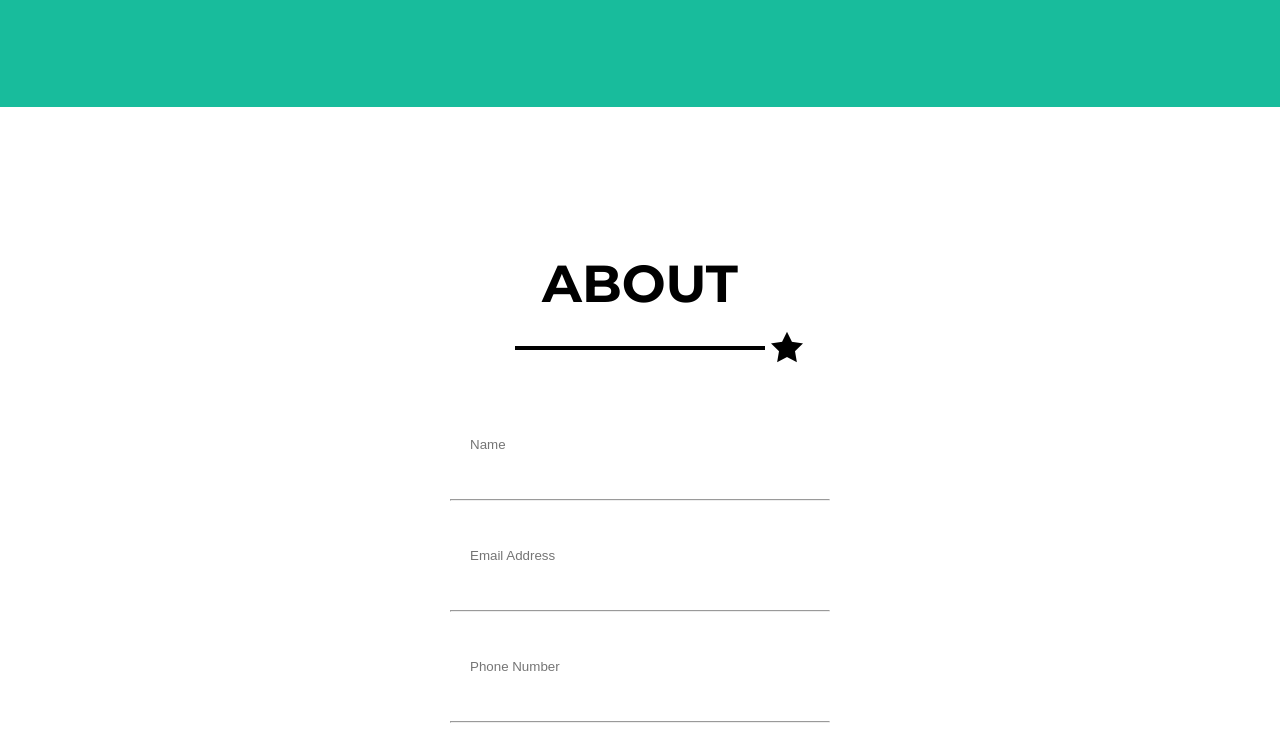
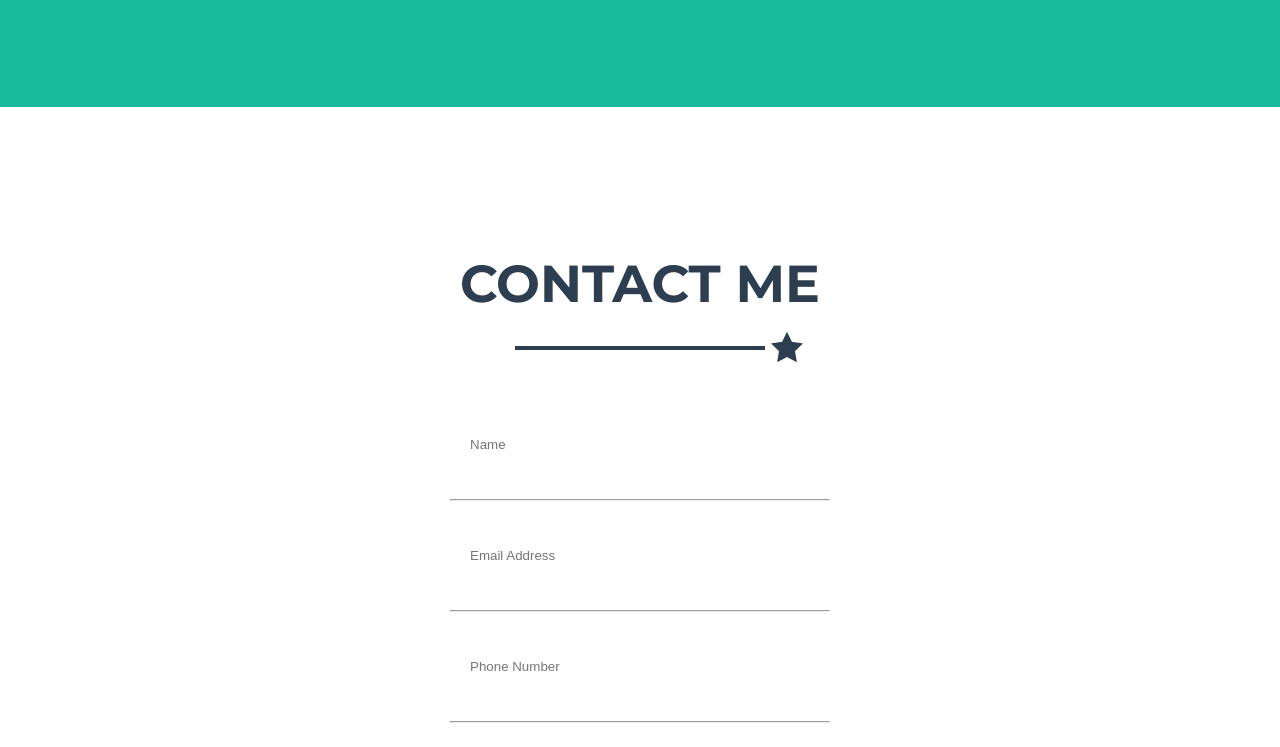
Before and after one commit to victorialung/freelancer-challenge, a plain HTML site: page index.html in a window 1280 px wide. Shown: the part 2345-3092 px from the top of the page. Drawn offline with Linux system fonts and the light colour scheme; files whose address does not match are found by name.

Commit message:
corrigiendo estructura html y css

```diff
--- a/css/style.css
+++ b/css/style.css
@@ -268,6 +268,7 @@ button{
     padding: 132px 250px 131px 250px;
     font-family: 'Montserrat',sans-serif;
     background-color: #fff;
+    color: #2c3e50;
 }
 
 .container_contact .contact_welcome{
--- a/index.html
+++ b/index.html
@@ -8,6 +8,7 @@
         rel="stylesheet">
         <link rel="stylesheet" href="assets/icons/icomoon/icon_star/style.css">
         <link rel="stylesheet" href="assets/icons/icomoon/icon_zoom/style.css">
+        <link rel="stylesheet" href="assets/icons/icomoon/icon_download/style.css">
         <link rel="stylesheet" href="assets/icons/icomoon/icon_footer/style.css">
 
         <link rel="stylesheet" href="css/style.css">
@@ -94,7 +95,7 @@
         <!--contact-->
         <section id="contact">
             <div class="container_contact">
-                <span class="contact_welcome text-uppercase">about</span>
+                <span class="contact_welcome text-uppercase">contact me</span>
                 <hr class="contact_icon_zoom"><span class="icon-star-full"> </span>
                 <div class="contact_form">
                     <form action="/action_page.php">
```
